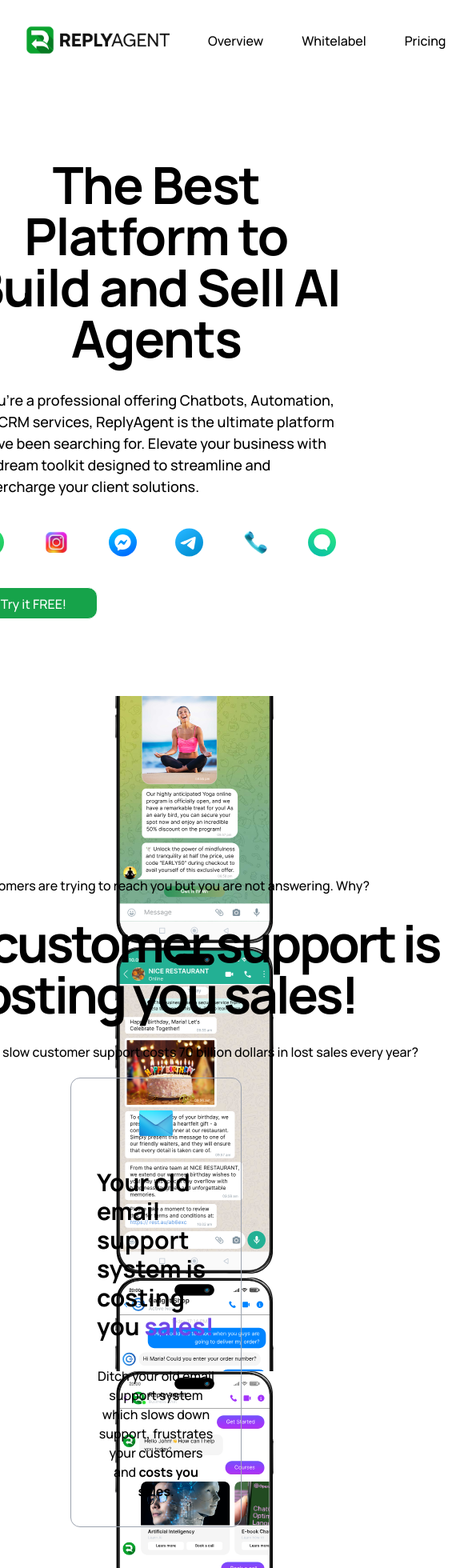
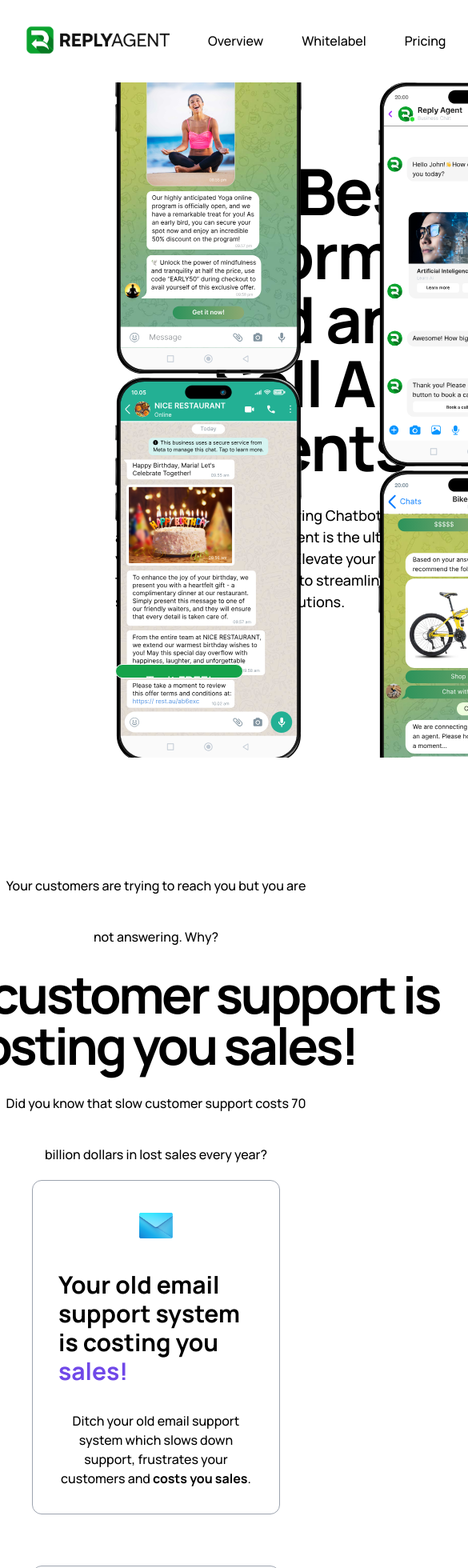
Before and after one commit to cm-chik/replyagent, a Next.js app: page / in a window 390 px wide. Shown: the top 1960 px of the page at 80% size, 585 px wide, since content can reach past the window. Built offline with nearby package versions, Linux system fonts and the light colour scheme.

Commit message:
responsive wip

```diff
--- a/app/animations/animation.tsx
+++ b/app/animations/animation.tsx
@@ -24,9 +24,9 @@
   return (
     <AnimatePresence >
       <motion.div
-        className="title"
-        initial={{ x: '100%', opacity: 1 }}
-        whileInView={{ x: '15%', opacity: 1 }}
+        className="overflow-hidden max-w-screen"
+        initial={{ x: '80%', opacity: 1 }}
+        whileInView={{ x: '5%', opacity: 1 }}
         transition={{ duration: 1 }}
       >
        {children}
--- a/app/components/Carousel/Carousel.tsx
+++ b/app/components/Carousel/Carousel.tsx
@@ -5,7 +5,7 @@
 
 const CarouselCard: React.FC<CarouselCardInterface> = (props) => {
   return (
-    <div className="px-12 py-[12rem]">
+    <div className="px-12 py-[12rem] w-screen overflow-hidden">
       <div className="flex flex-col text-center leading-[4rem] space-y-[4rem]">
         <div className="text-[4rem] font-bold tracking-tighter py-2 ">
           {props.carousel_title}
@@ -16,7 +16,7 @@
         <div className="flex w-[100%] max-md:flex-col justify-center gap-[2rem] max-md:space-y-[2rem] px-10">
           <CarouselAnimation>
             <div className="flex gap-[4rem]">
-            <div className="flex gap-[2rem] space-x-[4rem] justify-center items-center">
+            <div className="flex gap-[2rem] space-x-[4rem] justify-center items-center overflow-hidden">
               {props.carousel_row.map((item, index) => (
                 <div
                   key={index}
--- a/app/components/CarouselParallax/CarouselParallax.tsx
+++ b/app/components/CarouselParallax/CarouselParallax.tsx
@@ -8,23 +8,23 @@
 
 const CarouselParallax = (props: CarouselParallaxContextsInterface) => {
   return (
-    <div className="relative">
+    <div className="relative ">
       {props.CarouselParallaxContext!.map(
         (content: CarouselParallaxContextInterface, index: number) => (
           <div className="flex flex-col bg-green-600 text-white  px-12" key={index}>
             <AnimationInRightWhenVisible >
-              <div className="text-[8rem] font-bold px-[2rem] whitespace-nowrap">{content.title}</div>
+              <div className="max-md:text-[4rem] md:text-[8rem] font-bold px-[2rem] whitespace-nowrap overflow-hidden">{content.title}</div>
             </AnimationInRightWhenVisible>
             <div className="flex justify-center">
-              <div className="flex  max-w-[1000px] gap-[12rem] py-[2rem]">
-                <div className="w-[60%]">
+              <div className="flex max-w-[1000px] gap-[12rem] py-[2rem]">
+                <div className="md:w-[60%]">
                   <div className=" text-[3.5rem] font-bold leading-none row-span-1 py-[1rem]">
                 {content.header}
                 </div>
                 <div className="">
                 {content.description}
               </div></div>
-                <div className="w-[40%]">
+                <div className="md:w-[40%] max-md:hidden">
                     <img src={content.section_icon} alt="section_image" style={{ width: "70%" }} className="row-span-1" />
                   </div>
 
--- a/app/components/Hero.tsx
+++ b/app/components/Hero.tsx
@@ -5,9 +5,9 @@
 export default function Hero() {
   return (
     <>
-      <div className="md:grid grid-cols-4 grid-flow-row align-middle h-[100vh] space-x-[6rem] px-12">
+      <div className="grid max-md:grid-rows-4 md:grid-cols-4 grid-flow-row align-middle h-[100vh] space-x-[6rem] px-12">
         <div className="left_column | row-span-6 col-span-2 flex flex-col gap-8 align-middle justify-self-center p-[6rem]">
-          <p className="text-[4rem] font-bold tracking-tight leading-none text-center ">
+          <p className="text-[5rem] font-bold tracking-tight leading-none text-center ">
             The Best Platform to Build and Sell AI Agents
           </p>
           <p className="text-[1.125rem]">
--- a/app/components/ThreeCards/ThreeCards.tsx
+++ b/app/components/ThreeCards/ThreeCards.tsx
@@ -6,8 +6,8 @@
 
 export default function ThreeCards(props: CardsInterface) {
   return (
-    <div className="flex flex-col items-center px-12 py-[8rem]">
-      <div className="flex flex-col text-center leading-[4rem]">
+    <div className="flex flex-col items-center py-[8rem] w-screen">
+      <div className="flex flex-col text-center leading-[4rem] w-screen items-center">
         <div>{props.section_header}</div>
         <div className="text-[4rem] font-bold tracking-tighter py-2 w-[48rem]">
           {props.section_title}
```
